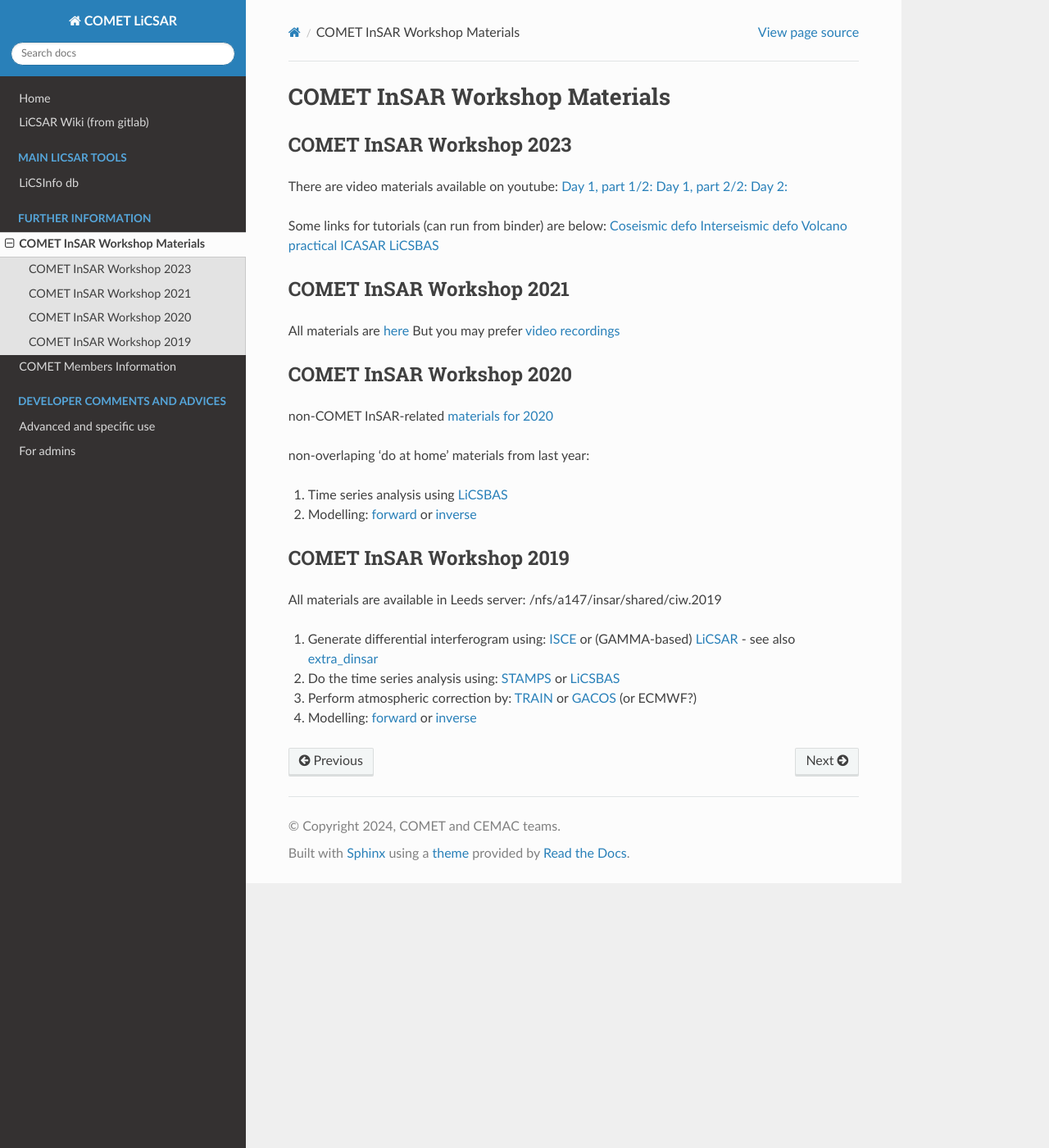
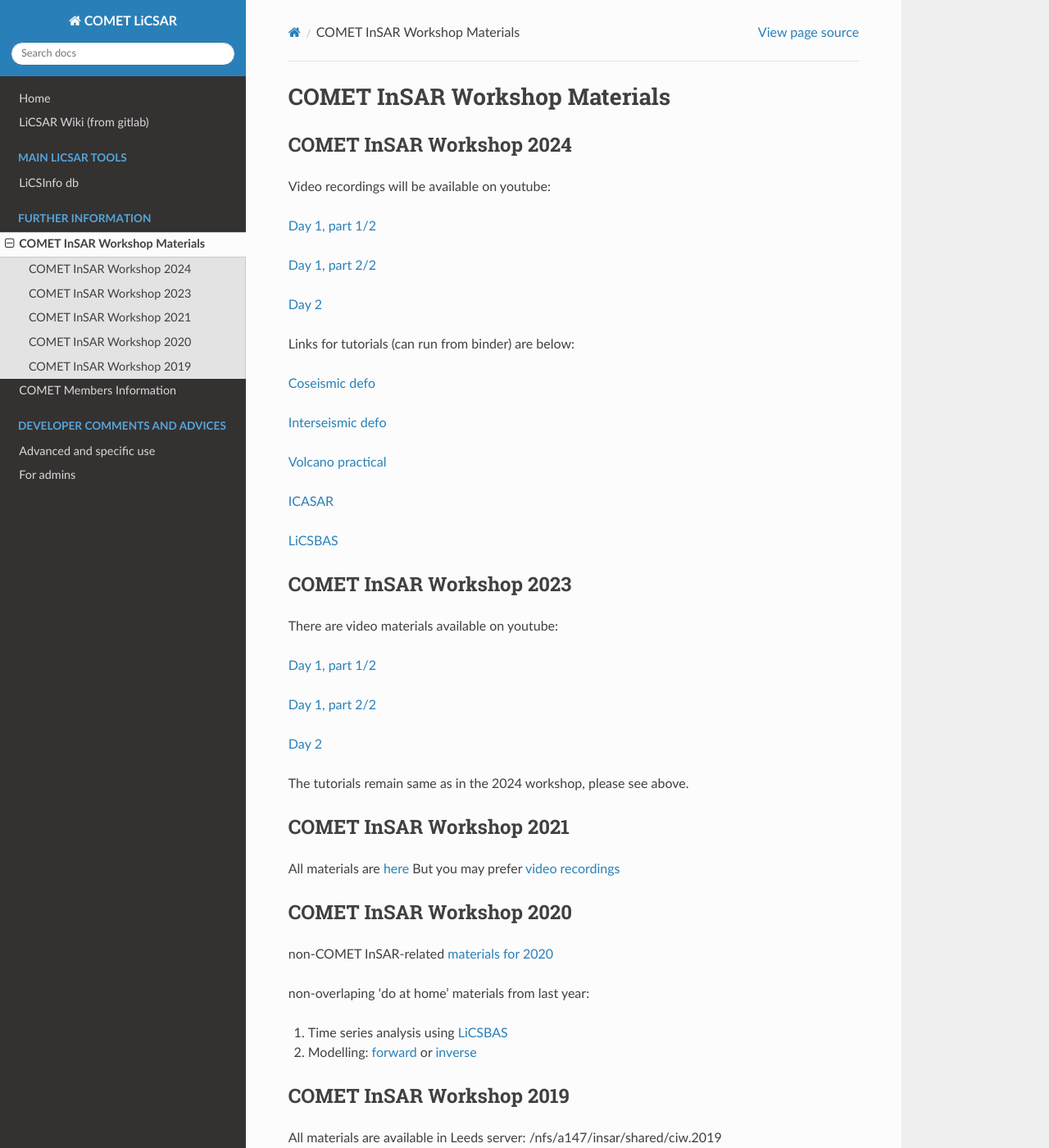
Before and after one commit to comet-licsar/comet-licsar.github.io, a Sphinx documentation site: the page built from source/ciw.rst, in a window 1280 px wide and 1400 px high. Shown: the whole window at 82% size. Built offline with Sphinx 7.4.7 and the Read the Docs theme 3.1.0, drawn with Linux system fonts in a browser that asks for light colours.

Commit message:
Update ciw.rst

```diff
--- a/source/ciw.rst
+++ b/source/ciw.rst
@@ -1,21 +1,43 @@
 COMET InSAR Workshop Materials
 ------------------------------
+
+COMET InSAR Workshop 2024
+^^^^^^^^^^^^^^^^^^^^^^^^^
+
+Video recordings will be available on youtube:
+
+`Day 1, part 1/2 <https://www.not.yet>`_
+
+`Day 1, part 2/2 <https://www.not.yet>`_
+
+`Day 2 <https://www.not.yet>`_
+
+Links for tutorials (can run from binder) are below:
+
+`Coseismic defo <https://github.com/comet-licsar/coseismic_practical>`_
+
+`Interseismic defo <https://github.com/andwatson/interseismic_practical>`_
+
+`Volcano practical <https://github.com/andwatson/volcano_practical>`_
+
+`ICASAR <https://github.com/matthew-gaddes/insar_workshop>`_
+
+`LiCSBAS <https://github.com/comet-licsar/LiCSBAS>`_
+
 
 COMET InSAR Workshop 2023
 ^^^^^^^^^^^^^^^^^^^^^^^^^
 
 There are video materials available on youtube:
-`Day 1, part 1/2: <https://www.youtube.com/watch?v=cj3tL9iNFqw>`_
-`Day 1, part 2/2: <https://www.youtube.com/watch?v=c-xAM4FYA1w>`_
-`Day 2: <https://www.youtube.com/watch?v=Xm1w3beyUNk>`_
+
+`Day 1, part 1/2 <https://www.youtube.com/watch?v=cj3tL9iNFqw>`_
+
+`Day 1, part 2/2 <https://www.youtube.com/watch?v=c-xAM4FYA1w>`_
+
+`Day 2 <https://www.youtube.com/watch?v=Xm1w3beyUNk>`_
 
 
-Some links for tutorials (can run from binder) are below:
-`Coseismic defo <https://github.com/andwatson/coseismic_practical>`_
-`Interseismic defo <https://github.com/andwatson/interseismic_practical>`_
-`Volcano practical <https://github.com/andwatson/volcano_practical>`_
-`ICASAR <https://github.com/matthew-gaddes/insar_workshop>`_
-`LiCSBAS <https://github.com/comet-licsar/LiCSBAS>`_
+The tutorials remain same as in the 2024 workshop, please see above.
 
 
 COMET InSAR Workshop 2021
```
